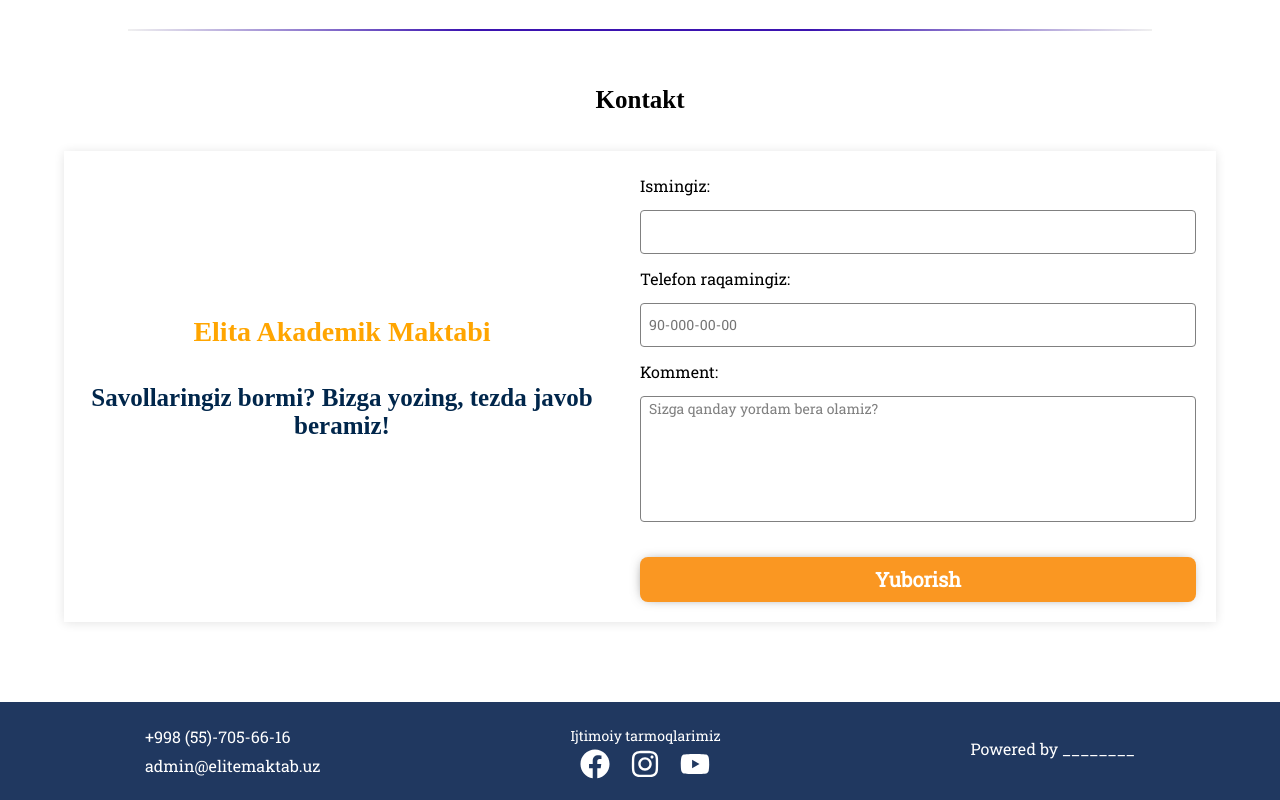
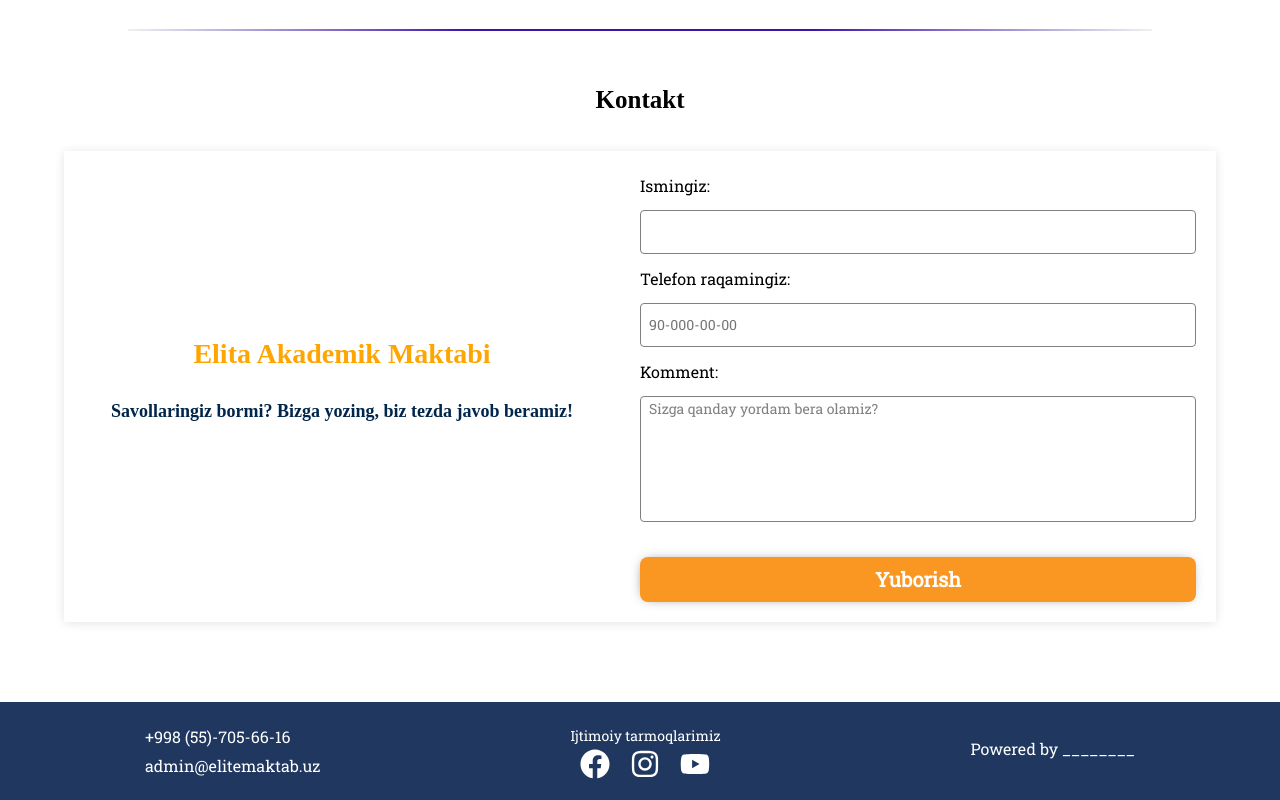
Before and after one commit to khusanmeliev/private_school, a React (Create React App) app: page / in a window 1280 px wide. Shown: the part 5312-6112 px from the top of the page. Built offline with nearby package versions, Linux system fonts and the light colour scheme; a web font is replaced by a local one.

Commit message:
made contact page responsive

```diff
--- a/src/Pages/Contact/Contact.jsx
+++ b/src/Pages/Contact/Contact.jsx
@@ -12,8 +12,8 @@ const Contact = () => {
       <ContactBox>
         <Left>
           <Logo style={{ marginTop: 0 }}>Elita Akademik Maktabi</Logo>
-          <Heading size="sm" textAlign="center" color="#00264b">
-            Savollaringiz bormi? Bizga yozing, tezda javob beramiz!
+          <Heading size="sm" align="center" color="#00264b" style={{ fontSize: '18px' }}>
+            Savollaringiz bormi? Bizga yozing, biz tezda javob beramiz!
           </Heading>
         </Left>
         <Right>
--- a/src/Pages/Contact/Contact.style.js
+++ b/src/Pages/Contact/Contact.style.js
@@ -38,6 +38,10 @@ export const Left = styled.div`
   flex-direction: column;
   align-items: center;
   justify-content: center;
+
+  ${mobile.lg} {
+    width: 80%;
+  }
 `;
 
 export const Right = styled.div`
--- a/src/containers/Navbar/Navbar.style.js
+++ b/src/containers/Navbar/Navbar.style.js
@@ -51,6 +51,7 @@ export const Logo = styled.h1`
 
   ${mobile.lg} {
     font-size: 24px;
+    text-align: center;
   }
 `;
 
```
